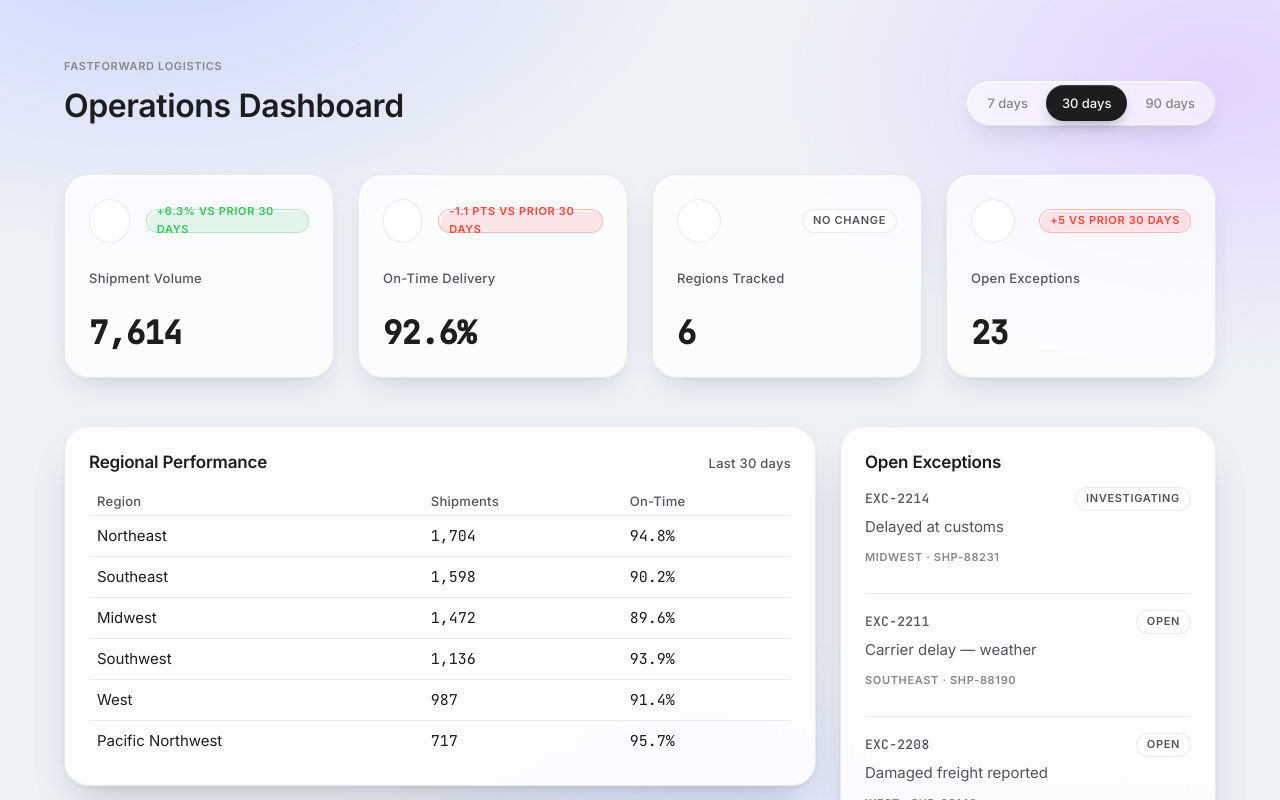
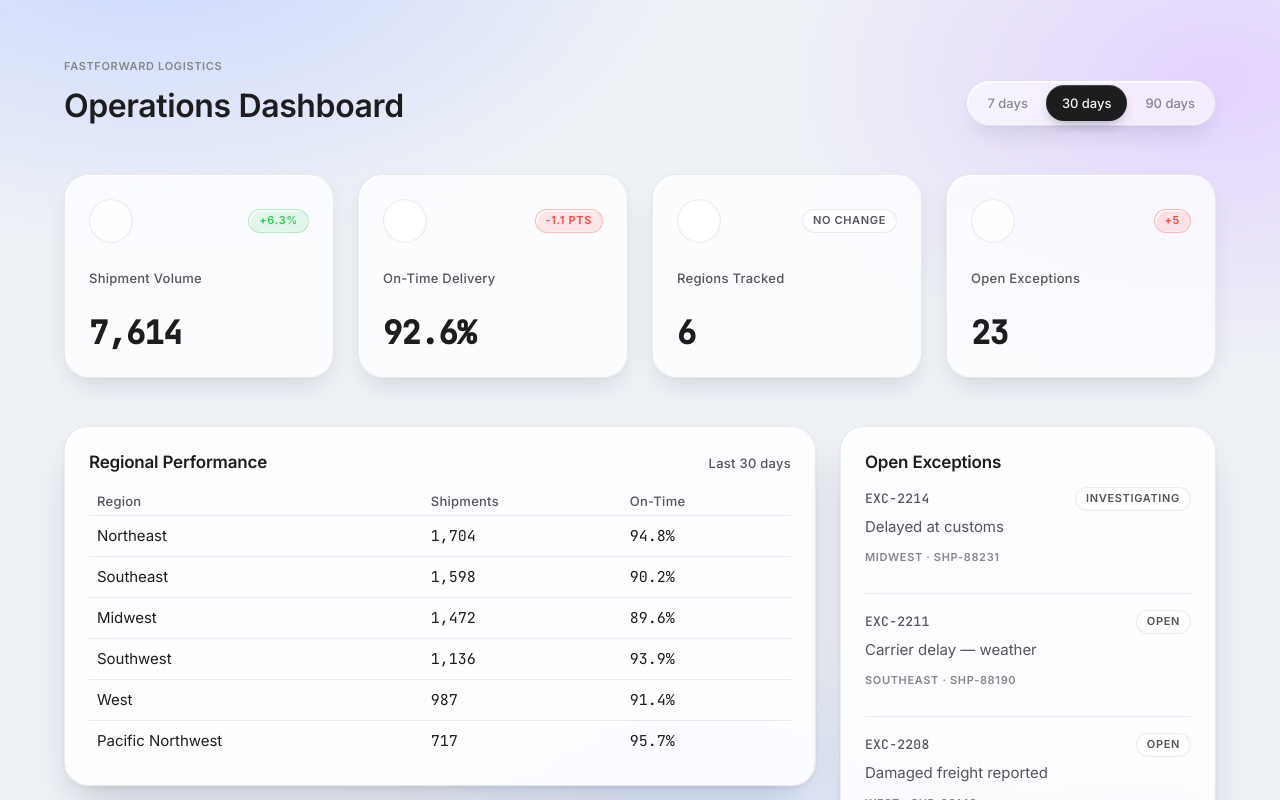
Before and after one commit to SerenaSlalom/my-dashboard, a Vue app: page / in a window 1280 px wide. Shown: the top 800 px of the page. Built offline with nearby package versions, Linux system fonts and the light colour scheme.

Commit message:
Fix trend badge wrapping on narrower metric cards
Shorten trend text (drop redundant 'vs prior N days' suffix — the
period tabs already convey that) and prevent badge wrap, since the
long text broke the pill shape at 4-column desktop widths.

```diff
--- a/src/components/MetricCard.vue
+++ b/src/components/MetricCard.vue
@@ -32,6 +32,11 @@ withDefaults(
   line-height: var(--text-h1-lh);
 }
 
+.card-header .badge {
+  white-space: nowrap;
+  flex: none;
+}
+
 .badge.is-positive {
   color: var(--color-success);
   border-color: rgba(52, 199, 89, 0.28);
--- a/src/data/metrics.json
+++ b/src/data/metrics.json
@@ -3,10 +3,10 @@
     "7d": {
       "label": "Last 7 days",
       "summary": {
-        "shipmentVolume": { "value": "1,842", "trend": "+4.1% vs prior week", "sentiment": "positive" },
-        "onTimeRate": { "value": "94.2%", "trend": "+0.8 pts vs prior week", "sentiment": "positive" },
+        "shipmentVolume": { "value": "1,842", "trend": "+4.1%", "sentiment": "positive" },
+        "onTimeRate": { "value": "94.2%", "trend": "+0.8 pts", "sentiment": "positive" },
         "regionsTracked": { "value": "6", "trend": "No change", "sentiment": "neutral" },
-        "openExceptions": { "value": "9", "trend": "-2 vs prior week", "sentiment": "positive" }
+        "openExceptions": { "value": "9", "trend": "-2", "sentiment": "positive" }
       },
       "regionalPerformance": [
         { "region": "Northeast", "shipments": 412, "onTimeRate": 96.1 },
@@ -26,10 +26,10 @@
     "30d": {
       "label": "Last 30 days",
       "summary": {
-        "shipmentVolume": { "value": "7,614", "trend": "+6.3% vs prior 30 days", "sentiment": "positive" },
-        "onTimeRate": { "value": "92.6%", "trend": "-1.1 pts vs prior 30 days", "sentiment": "negative" },
+        "shipmentVolume": { "value": "7,614", "trend": "+6.3%", "sentiment": "positive" },
+        "onTimeRate": { "value": "92.6%", "trend": "-1.1 pts", "sentiment": "negative" },
         "regionsTracked": { "value": "6", "trend": "No change", "sentiment": "neutral" },
-        "openExceptions": { "value": "23", "trend": "+5 vs prior 30 days", "sentiment": "negative" }
+        "openExceptions": { "value": "23", "trend": "+5", "sentiment": "negative" }
       },
       "regionalPerformance": [
         { "region": "Northeast", "shipments": 1704, "onTimeRate": 94.8 },
@@ -51,10 +51,10 @@
     "90d": {
       "label": "Last 90 days",
       "summary": {
-        "shipmentVolume": { "value": "21,940", "trend": "+11.2% vs prior 90 days", "sentiment": "positive" },
-        "onTimeRate": { "value": "93.4%", "trend": "+0.4 pts vs prior 90 days", "sentiment": "positive" },
+        "shipmentVolume": { "value": "21,940", "trend": "+11.2%", "sentiment": "positive" },
+        "onTimeRate": { "value": "93.4%", "trend": "+0.4 pts", "sentiment": "positive" },
         "regionsTracked": { "value": "6", "trend": "No change", "sentiment": "neutral" },
-        "openExceptions": { "value": "61", "trend": "-8 vs prior 90 days", "sentiment": "positive" }
+        "openExceptions": { "value": "61", "trend": "-8", "sentiment": "positive" }
       },
       "regionalPerformance": [
         { "region": "Northeast", "shipments": 4912, "onTimeRate": 95.0 },
```
